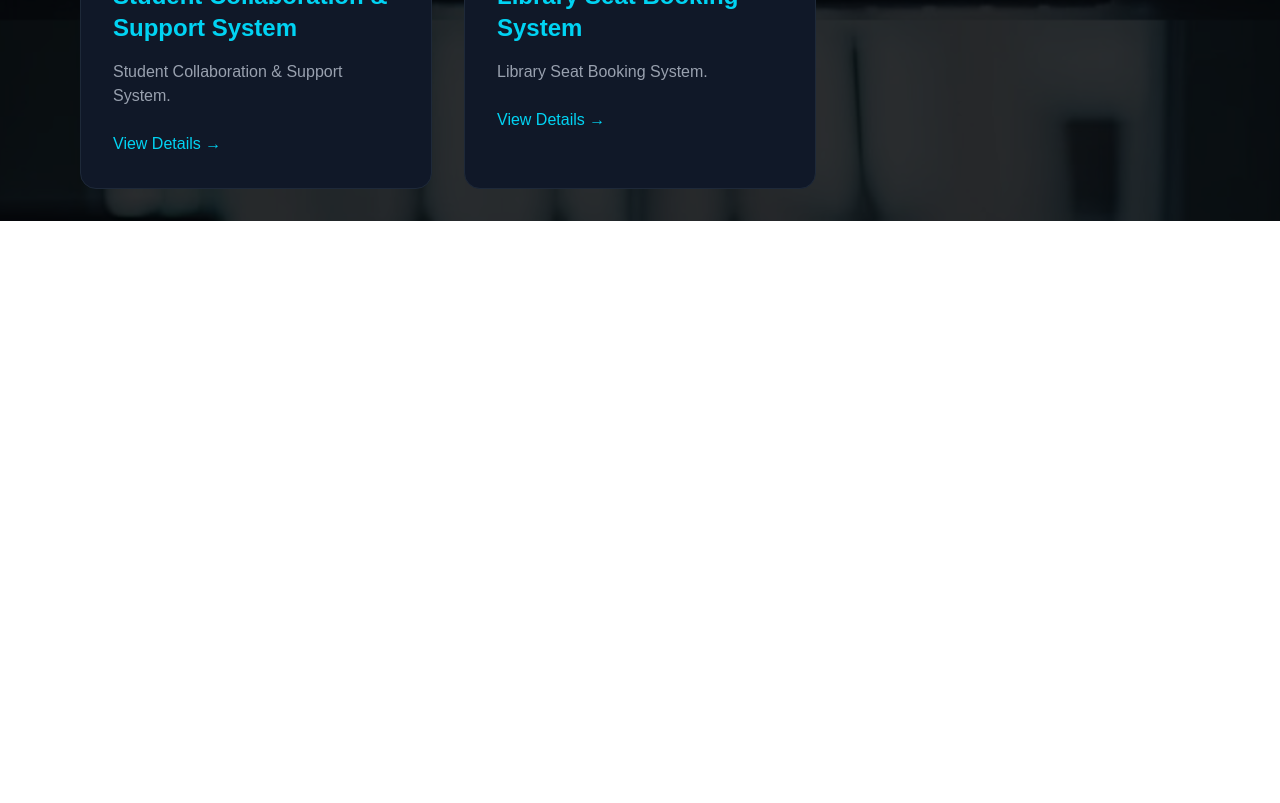
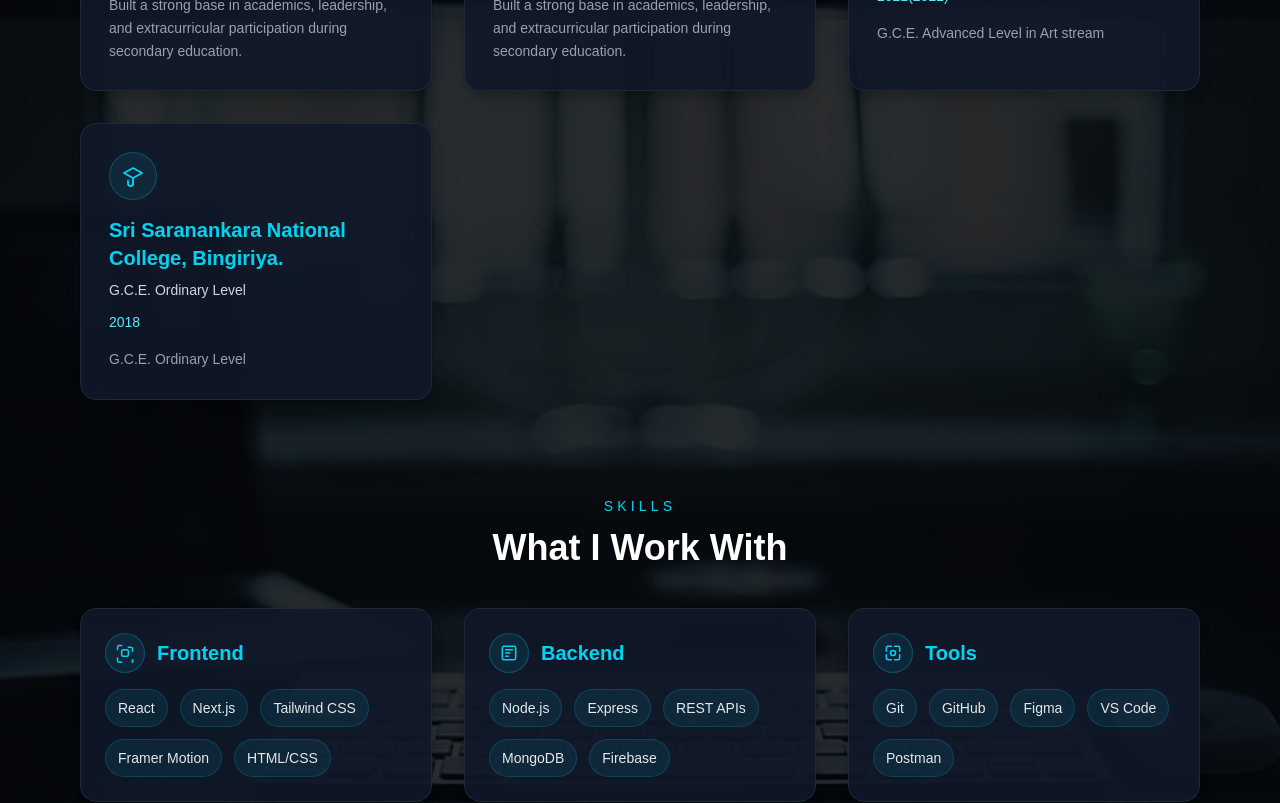
Before and after one commit to charuka927/my-portfolio, a Next.js app in the folder my-new-portfolio/: page / in a window 1280 px wide. Shown: the part 1580-2383 px from the top of the page. Before the commit the page ends 1801 px from the top, so only its background shows below. Built offline with nearby package versions, Linux system fonts and the light colour scheme.

Commit message:
change education cards and add basic skills

```diff
--- a/my-new-portfolio/app/page.tsx
+++ b/my-new-portfolio/app/page.tsx
@@ -119,6 +119,146 @@ export default function Home() {
         )}
       </AnimatePresence>
 
+      {/* Education Section */}
+      <section id="education" className="mb-24">
+        <div className="text-center mb-10">
+          <p className="text-cyan-400 uppercase tracking-[0.3em] text-sm mb-3">Education</p>
+          <h2 className="text-4xl font-bold">Academic Journey</h2>
+        </div>
+
+        <div className="grid gap-8 md:grid-cols-2 xl:grid-cols-3">
+          {[
+            {
+              institution: "SLIIT",
+              degree: "BSc (Hons) in Information Technology Specialization",
+              duration: "2023 May - Present",
+              description: "Studying software engineering, UI/UX, web technologies, and modern application development with a strong focus on user-centered design.",
+            },
+            {
+              institution: "IMBS Green Campus",
+              degree: "Diploma in Information Technology",
+              duration: "2026 April - Present",
+              description: "Completed studies in Physical Science stream with a strong academic foundation in problem-solving and analytical thinking.",
+            },
+            {
+              institution: "Aquinas College of Higher Studies",
+              degree: "Certificate in Information & Communication Technology Technician",
+              duration: "2025 Jan - 2025 Aug",
+              description: "Built a strong base in academics, leadership, and extracurricular participation during secondary education.",
+            },
+            {
+              institution: "Cisco Network Academy",
+              degree: "Introduction to Cybersecurity",
+              duration: "2026",
+              description: "Built a strong base in academics, leadership, and extracurricular participation during secondary education.",
+            },
+            {
+              institution: "Cisco Network Academy",
+              degree: "Getting Started with Cisco Packet Tracer",
+              duration: "2026",
+              description: "Built a strong base in academics, leadership, and extracurricular participation during secondary education.",
+            },
+            {
+              institution: "Sri Saranankara National College, Bingiriya.",
+              degree: "G.C.E. Advanced Level",
+              duration: "2021(2022)",
+              description: "G.C.E. Advanced Level in Art stream",
+            },
+            {
+              institution: "Sri Saranankara National College, Bingiriya.",
+              degree: "G.C.E. Ordinary Level",
+              duration: "2018",
+              description: "G.C.E. Ordinary Level",
+            },
+          ].map((item, index) => (
+            <motion.div
+              key={index}
+              whileHover={{ y: -6, scale: 1.01, borderColor: "#22d3ee" }}
+              className="rounded-2xl border border-gray-800 bg-gray-900/90 p-7 shadow-lg shadow-black/20 transition-all"
+            >
+              <div className="mb-4 flex h-12 w-12 items-center justify-center rounded-full border border-cyan-500/30 bg-cyan-500/10 text-cyan-400">
+                <svg viewBox="0 0 24 24" fill="none" stroke="currentColor" strokeWidth="1.8" className="h-6 w-6">
+                  <path strokeLinecap="round" strokeLinejoin="round" d="M12 14l9-5-9-5-9 5 9 5z" />
+                  <path strokeLinecap="round" strokeLinejoin="round" d="M12 14v7" />
+                  <path strokeLinecap="round" strokeLinejoin="round" d="M7 16.5v3a2 2 0 005 0v-3" />
+                </svg>
+              </div>
+              <h3 className="mb-2 text-xl font-semibold text-cyan-400">{item.institution}</h3>
+              <p className="mb-3 text-sm font-medium text-gray-300">{item.degree}</p>
+              <p className="mb-4 text-sm text-cyan-300">{item.duration}</p>
+              <p className="text-sm leading-relaxed text-gray-400">{item.description}</p>
+            </motion.div>
+          ))}
+        </div>
+      </section>
+
+      {/* Skills Section */}
+      <section id="skills" className="mb-24">
+        <div className="text-center mb-10">
+          <p className="text-cyan-400 uppercase tracking-[0.3em] text-sm mb-3">Skills</p>
+          <h2 className="text-4xl font-bold">What I Work With</h2>
+        </div>
+
+        <div className="grid gap-8 lg:grid-cols-3">
+          {[
+            {
+              title: "Frontend",
+              icon: (
+                <svg viewBox="0 0 24 24" fill="none" stroke="currentColor" strokeWidth="1.8" className="h-5 w-5">
+                  <path strokeLinecap="round" strokeLinejoin="round" d="M8 3H5a2 2 0 00-2 2v3m0 10v3a2 2 0 002 2h3m8-18h3a2 2 0 012 2v3m0 10v3a2 2 0 01-2 2h-3" />
+                  <rect x="8" y="8" width="8" height="8" rx="2" />
+                </svg>
+              ),
+              skills: ["React", "Next.js", "Tailwind CSS", "Framer Motion", "HTML/CSS"],
+            },
+            {
+              title: "Backend",
+              icon: (
+                <svg viewBox="0 0 24 24" fill="none" stroke="currentColor" strokeWidth="1.8" className="h-5 w-5">
+                  <rect x="4" y="4" width="16" height="16" rx="2" />
+                  <path strokeLinecap="round" strokeLinejoin="round" d="M8 8h8M8 12h5M8 16h3" />
+                </svg>
+              ),
+              skills: ["Node.js", "Express", "REST APIs", "MongoDB", "Firebase"],
+            },
+            {
+              title: "Tools",
+              icon: (
+                <svg viewBox="0 0 24 24" fill="none" stroke="currentColor" strokeWidth="1.8" className="h-5 w-5">
+                  <path strokeLinecap="round" strokeLinejoin="round" d="M10 4H6a2 2 0 00-2 2v4m10-6h4a2 2 0 012 2v4M4 14v4a2 2 0 002 2h4m10-6v4a2 2 0 01-2 2h-4" />
+                  <circle cx="12" cy="12" r="3" />
+                </svg>
+              ),
+              skills: ["Git", "GitHub", "Figma", "VS Code", "Postman"],
+            },
+          ].map((category, index) => (
+            <motion.div
+              key={index}
+              whileHover={{ y: -6, scale: 1.01, borderColor: "#22d3ee", boxShadow: "0 0 0 1px rgba(34,211,238,0.15), 0 0 24px rgba(34,211,238,0.15)" }}
+              className="rounded-2xl border border-gray-800 bg-gray-900/90 p-6 shadow-lg shadow-black/20 transition-all"
+            >
+              <div className="mb-4 flex items-center gap-3">
+                <div className="flex h-10 w-10 items-center justify-center rounded-full border border-cyan-500/30 bg-cyan-500/10 text-cyan-400">
+                  {category.icon}
+                </div>
+                <h3 className="text-xl font-semibold text-cyan-400">{category.title}</h3>
+              </div>
+
+              <div className="flex flex-wrap gap-3">
+                {category.skills.map((skill) => (
+                  <span
+                    key={skill}
+                    className="rounded-full border border-cyan-500/20 bg-cyan-500/10 px-3 py-2 text-sm text-gray-200 transition-all hover:border-cyan-400 hover:bg-cyan-500/20"
+                  >
+                    {skill}
+                  </span>
+                ))}
+              </div>
+            </motion.div>
+          ))}
+        </div>
+      </section>
+
       {/* Projects Section */}
       <section id="projects">
         <h2 className="text-4xl font-bold text-center mb-12">My Projects</h2>
```
